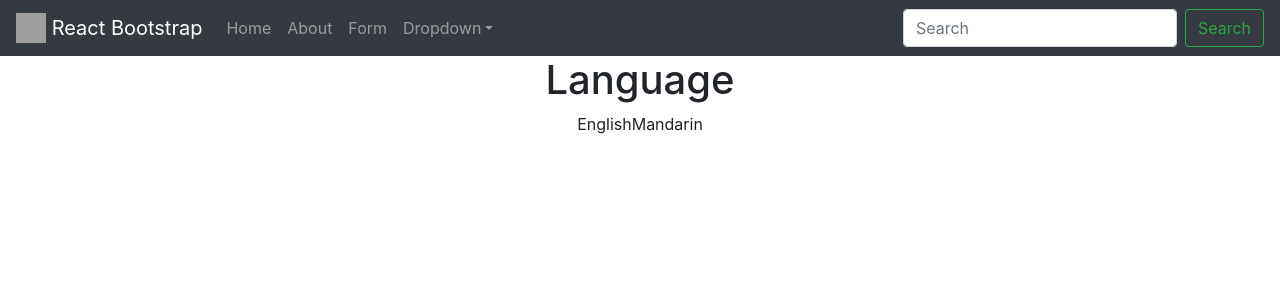
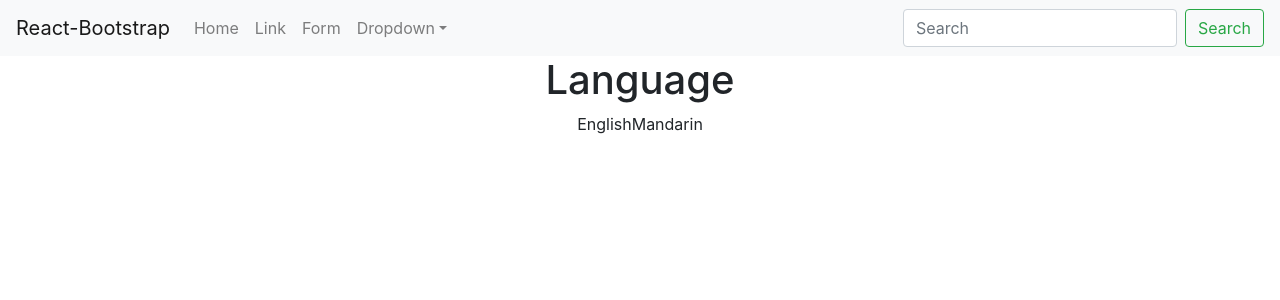
Before and after one commit to tonytyhuang/UniBound, a React (Create React App) app: page / in a window 1280 px wide. Shown: the top 300 px of the page. Built offline with nearby package versions, Linux system fonts and the light colour scheme; grey boxes are pictures that could not be loaded.

Commit message:
change navbar

```diff
--- a/src/components/Navigation.js
+++ b/src/components/Navigation.js
@@ -10,32 +10,22 @@ import {Link} from 'react-router-dom';
 
 function Navigation() {
     return (
-
-            <Navbar bg="dark" variant="dark">
-    <Navbar.Brand href="#home">
-      <img
-        alt=""
-        src="/logo.svg"
-        width="30"
-        height="30"
-        className="d-inline-block align-top"
-      />{' '}
-      React Bootstrap
-    </Navbar.Brand>
+      <Navbar bg="light" expand="lg">
+      <Navbar.Brand href="#home">React-Bootstrap</Navbar.Brand>
+      <Navbar.Toggle aria-controls="basic-navbar-nav" />
       <Navbar.Collapse id="basic-navbar-nav">
         <Nav className="mr-auto">
           <Link to='/home'>
           <Nav.Link href="#home">Home</Nav.Link>
           </Link>
-      <Link to='/about'>
-        <Nav.Link href="#link">About</Nav.Link>
+          <Link to = '/link'>
+          <Nav.Link href="#link">Link</Nav.Link>
           </Link>
-      <Link to='/form'>
-        <Nav.Link href="#link">Form</Nav.Link>
+          <Link to = '/form'>
+          <Nav.Link href = "#form">Form</Nav.Link>
           </Link>
-
           <NavDropdown title="Dropdown" id="basic-nav-dropdown">
-        <NavDropdown.Item h-ref="#action/3.1">Action</NavDropdown.Item>
+            <NavDropdown.Item href="#action/3.1">Action</NavDropdown.Item>
             <NavDropdown.Item href="#action/3.2">Another action</NavDropdown.Item>
             <NavDropdown.Item href="#action/3.3">Something</NavDropdown.Item>
             <NavDropdown.Divider />
```
Lines whose indentation alone changed are shown as unchanged.
